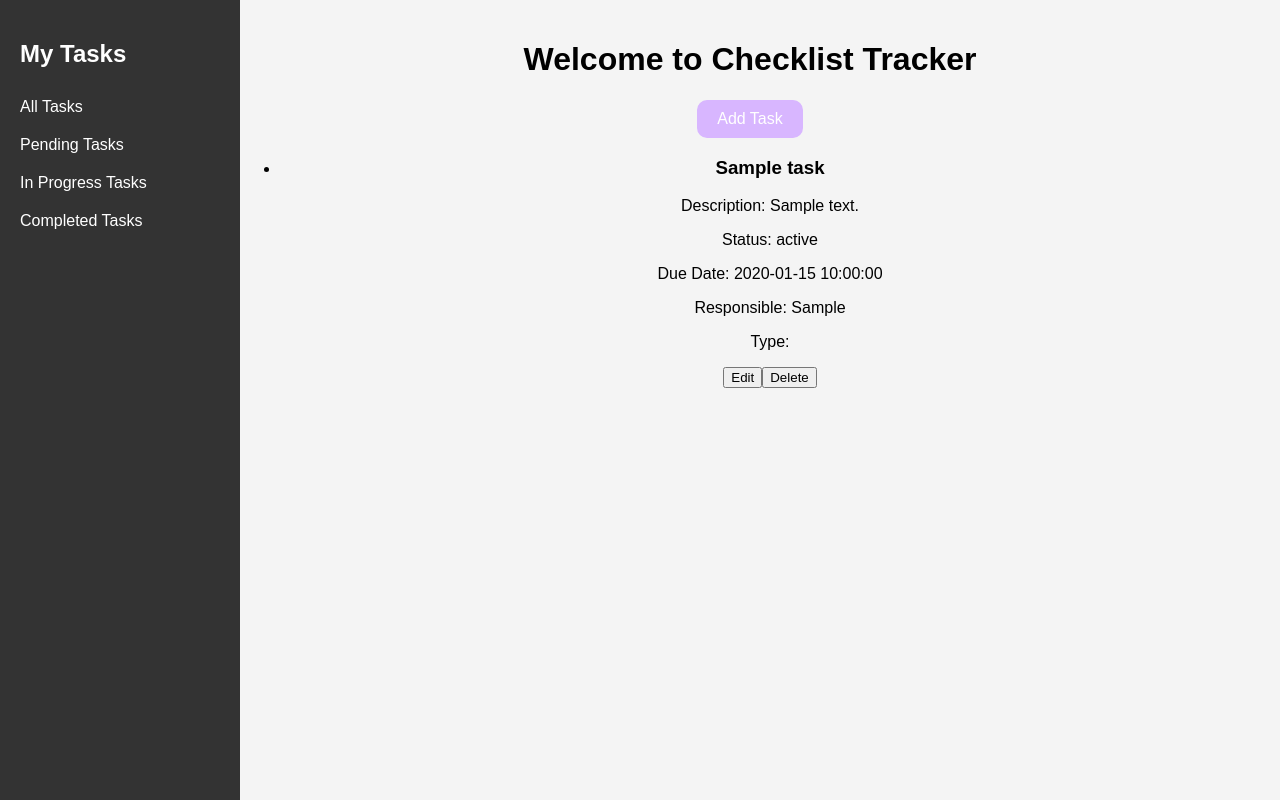
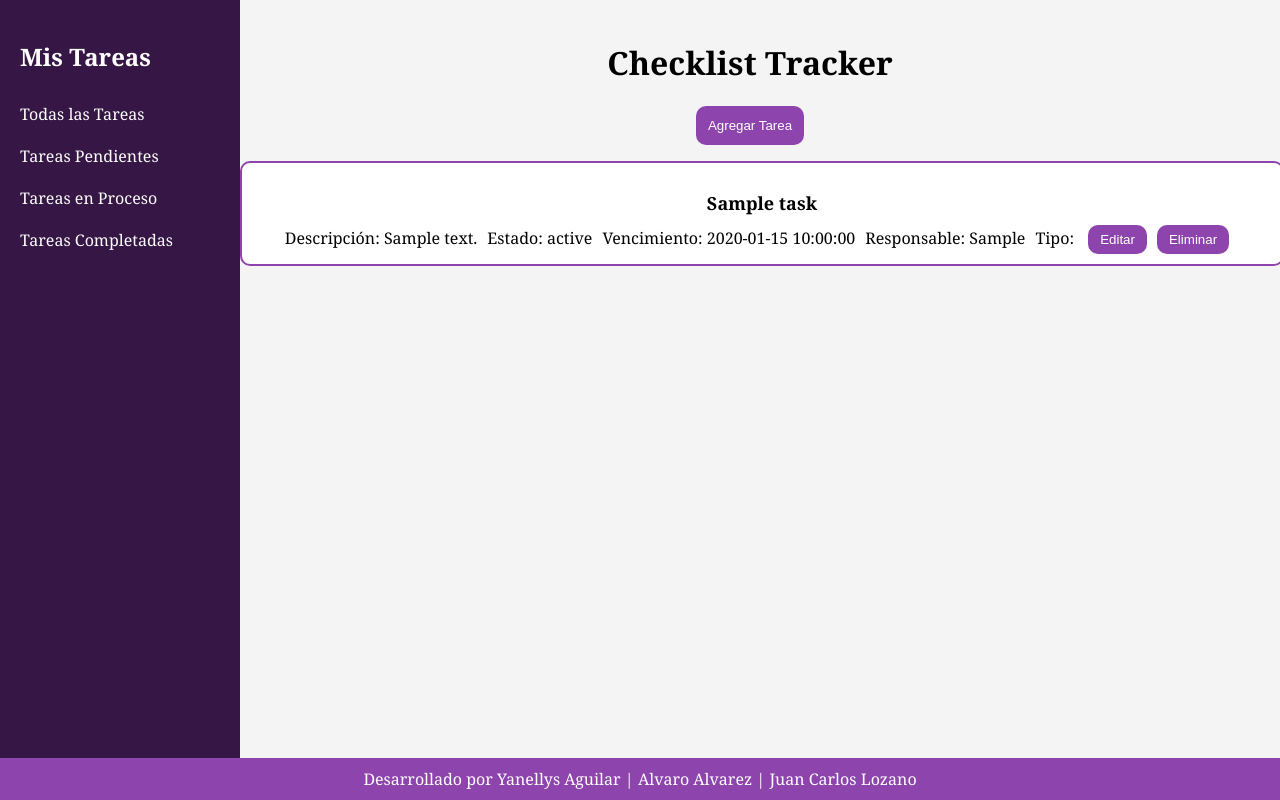
Before and after one commit to yanee-m/DS7-2023, a PHP site: page / in a window 1280 px wide. Run offline with PHP 8.4, Linux system fonts and the light colour scheme; tables that the repository leaves empty or names only in its code hold one stand-in row (values such as "Sample post").

Commit message:
cambios al proyecto 1

```diff
--- a/Proyectos/Proyecto1/class/add_task.php
+++ b/Proyectos/Proyecto1/class/add_task.php
@@ -1,6 +1,6 @@
 <?php
 
-require_once('class/conn.php');
+require_once('conn.php');
 
 if ($_SERVER["REQUEST_METHOD"] == "POST") {
   $dbConnection = new conexionDB();
@@ -20,7 +20,7 @@ if ($_SERVER["REQUEST_METHOD"] == "POST") {
 
     if ($stmt->execute()) {
       // Task added successfully, you can redirect back to the index page
-      header("Location: index.php");
+      header("Location: ../index.php");
       exit;
     } else {
       echo "Error: " . $stmt->error;
--- a/Proyectos/Proyecto1/class/conn.php
+++ b/Proyectos/Proyecto1/class/conn.php
@@ -1,6 +1,6 @@
 <?php
 
-  require_once('class/config.php');
+  require_once('config.php');
 
   class conexionDB {
 
--- a/Proyectos/Proyecto1/class/list_tasks.php
+++ b/Proyectos/Proyecto1/class/list_tasks.php
@@ -1,8 +1,7 @@
 <?php
-require_once('class/config.php'); // Include your configuration file
 
 // Include the database connection class
-require_once('class/conn.php');
+require_once('conn.php');
 
 // Create a new instance of the database connection class
 $dbConnection = new conexionDB();
@@ -20,19 +19,19 @@ if (!$dbConnection->_db->connect_error) {
         while ($row = mysqli_fetch_assoc($result)) {
             echo '<li>';
             echo '<h3>' . htmlspecialchars($row['title']) . '</h3>';
-            echo '<p>Description: ' . htmlspecialchars($row['description']) . '</p>';
-            echo '<p>Status: ' . htmlspecialchars($row['status']) . '</p>';
-            echo '<p>Due Date: ' . htmlspecialchars($row['due_date']) . '</p>';
-            echo '<p>Responsible: ' . htmlspecialchars($row['responsible']) . '</p>';
-            echo '<p>Type: ' . htmlspecialchars($row['type']) . '</p>';
-            echo '<button>Edit</button>';
-            echo '<button>Delete</button>';
+            echo '<p>Descripción: ' . htmlspecialchars($row['description']) . '</p>';
+            echo '<p>Estado: ' . htmlspecialchars($row['status']) . '</p>';
+            echo '<p>Vencimiento: ' . htmlspecialchars($row['due_date']) . '</p>';
+            echo '<p>Responsable: ' . htmlspecialchars($row['responsible']) . '</p>';
+            echo '<p>Tipo: ' . htmlspecialchars($row['type']) . '</p>';
+            echo '<button>Editar</button>';
+            echo '<button>Eliminar</button>';
             echo '</li>';
         }
 
         echo '</ul>';
     } else {
-        echo 'No tasks found.';
+        echo 'No se encontraron Tareas.';
     }
     mysqli_close($dbConnection->_db);
 } else {
--- a/Proyectos/Proyecto1/css/style.css
+++ b/Proyectos/Proyecto1/css/style.css
@@ -1,8 +1,9 @@
 body {
-  font-family: Arial, sans-serif;
+  font-family: Cambria, Cochin, Georgia, Times, 'Times New Roman', serif;
   margin: 0;
   padding: 0;
   background-color: #f4f4f4;
+
 }
 #navbar {
   position: fixed;
@@ -10,7 +11,7 @@ body {
   top: 0;
   width: 200px;
   height: 100%;
-  background-color: #333;
+  background-color: #361644;
   color: #fff;
   padding: 20px;
 }
@@ -28,87 +29,112 @@ body {
   padding: 20px;
   text-align: center;
 }
-#task-form {
-  display: none;
-  background-color: #fff;
-  padding: 20px;
-  border: 1px solid #ddd;
-  border-radius: 5px;
-  box-shadow: 0 2px 4px rgba(0, 0, 0, 0.1);
-  position: absolute;
-  top: 50px;
-  left: 50%;
-  transform: translateX(-50%);
-}
-#task-form label {
-  display: block;
-  margin-bottom: 10px;
-}
+
+/* Add Task button */
 #add-task-button {
-  display: inline-block;
-  padding: 10px 20px;
-  border: none;
+  background-color: #8e44ad;
+  color: #fff;
+  border: 2px solid #8e44ad;
   border-radius: 10px;
-  background-color: #d8b6ff;
-  color: #fff;
-  font-size: 16px;
-  cursor: pointer;
-  transition: background-color 0.3s;
-}
-
-#add-task-button:hover {
-  background-color: #b98eff; /* Darker purple on hover */
-}
-
-#add-task-form {
-  display: none;
-  background-color: #f4f4f4;
-  padding: 20px;
-  border: 1px solid #ccc;
-  border-radius: 5px;
-  margin-top: 10px;
-  box-shadow: 0px 2px 4px rgba(0, 0, 0, 0.1);
-}
-
-#add-task-form form {
-  /* Adjust form width, margin, and text alignment as needed */
-  max-width: 400px;
-  margin: 0 auto;
-  text-align: left;
-}
-
-#add-task-form input[type="text"],
-#add-task-form textarea,
-#add-task-form select {
-  width: 100%;
   padding: 10px;
-  margin: 5px 0;
-  border: 1px solid #ccc;
-  border-radius: 3px;
-}
-
-#add-task-form button[type="submit"] {
-  background-color: #4CAF50;
-  color: white;
-  padding: 10px 20px;
-  border: none;
-  border-radius: 5px;
   cursor: pointer;
 }
 
-#add-task-form button[type="submit"]:hover {
-  background-color: #45a049;
+/* Form container */
+#add-task-form {
+  background-color: #fff;
+  border: 2px solid #8e44ad;
+  border-radius: 10px;
+  padding: 10px;
+  margin: 10px;
+  display: none;
 }
 
-#add-task-form button[type="reset"] {
-  background-color: #ff6347;
-  color: white;
-  padding: 10px 20px;
-  border: none;
-  border-radius: 5px;
+/* Add Task button */
+#add-task-button {
+  background-color: #8e44ad;
+  color: #fff; /* White */
+  border: 2px solid #8e44ad;
+  border-radius: 10px;
+  padding: 10px;
   cursor: pointer;
 }
 
-#add-task-form button[type="reset"]:hover {
-  background-color: #ff5733;
+/* Task list container */
+#task-list {
+  list-style: none;
+  padding: 0;
 }
+
+/* Task item */
+#task-list li {
+  background-color: #fff; /* White */
+  border: 2px solid #8e44ad; /* Light Purple */
+  border-radius: 10px;
+  padding: 10px;
+  margin: 10px 0; /* Add margin to separate task items vertically */
+  width: 100%; /* Make each task item occupy the full width */
+}
+
+/* Task item title (h3) */
+#task-list li h3 {
+  color: #000; /* Black */
+  font-size: 18px;
+  margin-bottom: 10px; /* Add spacing between title and other elements */
+}
+
+/* Task item description (p) */
+#task-list li p {
+  color: #000; /* Black */
+  display: inline; /* Display p inline */
+  margin-right: 10px; /* Add some spacing between p and the next element */
+}
+
+/* Task buttons */
+#task-list li button {
+  background-color: #8e44ad; /* Light Purple */
+  color: #fff; /* White */
+  border: 2px solid #8e44ad; /* Light Purple */
+  border-radius: 10px;
+  padding: 5px 10px;
+  cursor: pointer;
+  margin-right: 10px; /* Add spacing between buttons */
+}
+
+/* Form elements */
+#task-form label {
+  color: #000; /* Black */
+}
+
+#task-form input, #task-form textarea, #task-form select {
+  border: 2px solid #8e44ad; /* Light Purple */
+  border-radius: 5px;
+  padding: 5px;
+  margin: 5px;
+}
+
+#task-form select {
+  background-color: #fff; /* White */
+  color: #000; /* Black */
+}
+
+#task-form button {
+  background-color: #8e44ad; /* Light Purple */
+  color: #fff; /* White */
+  border: 2px solid #8e44ad; /* Light Purple */
+  border-radius: 10px;
+  padding: 10px;
+  cursor: pointer;
+}
+
+/* Footer */
+#footer {
+  position: fixed;
+  bottom: 0;
+  left: 0;
+  width: 100%;
+  background-color: #8e44ad; /* Light Purple */
+  color: #fff; /* White */
+  text-align: center;
+  padding: 10px 0;
+}
--- a/Proyectos/Proyecto1/index.php
+++ b/Proyectos/Proyecto1/index.php
@@ -1,5 +1,5 @@
 <!DOCTYPE html>
-<html lang="en">
+<html lang="ES">
 
 <head>
     <meta charset="UTF-8">
@@ -12,42 +12,45 @@
 <body>
     <!-- Navigation bar -->
     <div id="navbar">
-        <h2>My Tasks</h2>
-        <a href="#">All Tasks</a>
-        <a href="#">Pending Tasks</a>
-        <a href="#">In Progress Tasks</a>
-        <a href="#">Completed Tasks</a>
+        <h2>Mis Tareas</h2>
+        <a href="#">Todas las Tareas</a>
+        <a href="#">Tareas Pendientes</a>
+        <a href="#">Tareas en Proceso</a>
+        <a href="#">Tareas Completadas</a>
     </div>
 
     <!-- Main content -->
     <div id="content">
-        <h1>Welcome to Checklist Tracker</h1>
+        <h1>Checklist Tracker</h1>
         <!-- Add Task button -->
-        <button id="add-task-button">Add Task</button>
-
+        <button id="add-task-button">Agregar Tarea</button>
         <!-- Task form -->
-        <div id="add-task-form">
-            <form id="task-form" action="/class/add_task.php" method="POST">
-                <label for="title">Title:</label>
+        <form id="task-form" action="class/add_task.php" method="POST" style="display: none;">
+            <label for="title">Titulo:</label>
             <input type="text" id="title" name="title" required>
-                <label for="description">Description:</label>
+            <label for="description">Descripción:</label>
             <textarea id="description" name="description"></textarea>
-                <label for="status">Status:</label>
+            <label for="status">Estado:</label>
             <select id="status" name="status">
-                    <option value="pending">Pending</option>
-                    <option value="in_progress">In Progress</option>
-                    <option value="completed">Completed</option>
+                <option value="pending">Pendiente</option>
+                <option value="in_progress">En Proceso</option>
+                <option value="completed">Completada</option>
             </select>
-                <label for="due_date">Due Date:</label>
+            <label for="due_date">Vencimiento:</label>
             <input type="date" id="due_date" name="due_date">
-                <label for="responsible">Responsible:</label>
-                <input type="text" id="responsible" name="responsible">
-                <label for="type">Type:</label>
+            <label for="responsible">Responsable:</label>
+            <input type="text" id="responsible" name= "responsible">
+            <label for="type">Tipo:</label>
             <input type="text" id="type" name="type">
-                <button type="submit">Create Task</button>
-        </div>
+            <button type="submit">Crear Tarea</button>
+        </form>
         <div id="task-list">
             <?php include "class/list_tasks.php"; ?>
+        </div>
+    </div>
+    <!-- Footer -->
+    <div id="footer">
+        Desarrollado por Yanellys Aguilar | Alvaro Alvarez | Juan Carlos Lozano
     </div>
 </body>
 
--- a/Proyectos/Proyecto1/js/script.js
+++ b/Proyectos/Proyecto1/js/script.js
@@ -1,32 +1,31 @@
 document.addEventListener("DOMContentLoaded", function () {
-  const addButton = document.getElementById("add-task-button");
+  const addTaskButton = document.getElementById("add-task-button");
+  const addTaskForm = document.getElementById("task-form");
+  const submitButton = document.getElementById("submit-button");
   const taskForm = document.getElementById("task-form");
 
-  addButton.addEventListener("click", function () {
-    taskForm.style.display = "block";
+  addTaskButton.addEventListener("click", function (event) {
+    event.preventDefault();
+    if (addTaskForm.style.display === "block") {
+      addTaskForm.style.display = "none"; // Hide the form
+    } else {
+      addTaskForm.style.display = "block"; // Show the form
+    }
   });
 
+  // Close the form only when clicking outside it
   document.addEventListener("click", function (event) {
-    if (event.target !== addButton && event.target !== taskForm) {
-      taskForm.style.display = "none";
+    if (event.target !== addTaskButton && event.target !== addTaskForm) {
+      addTaskForm.style.display = "none";
     }
-  });
-});
-document.addEventListener("DOMContentLoaded", function () {
-  const addTaskButton = document.getElementById("add-task-button");
-  const addTaskForm = document.getElementById("add-task-form");
-  const formFields = document.querySelectorAll(
-    "#add-task-form input, #add-task-form textarea"
-  );
-
-  addTaskButton.addEventListener("click", function () {
-    addTaskForm.style.display = "block"; // Show the form
   });
 
   // Prevent form closing when interacting with form fields
-  formFields.forEach(function (field) {
-    field.addEventListener("click", function (event) {
-      event.stopPropagation();
-    });
+  addTaskForm.addEventListener("click", function (event) {
+    event.stopPropagation();
+  });
+
+  taskForm.addEventListener("submit", function () {
+    submitButton.disabled = true;
   });
 });
```
Lines whose indentation alone changed are shown as unchanged.
